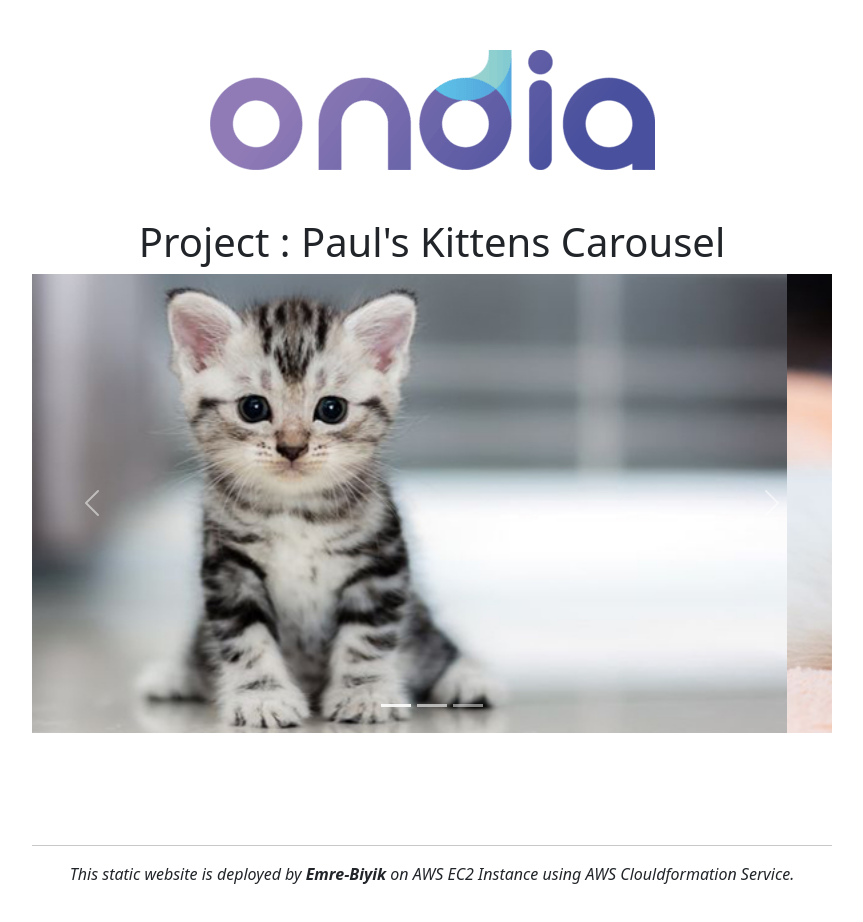
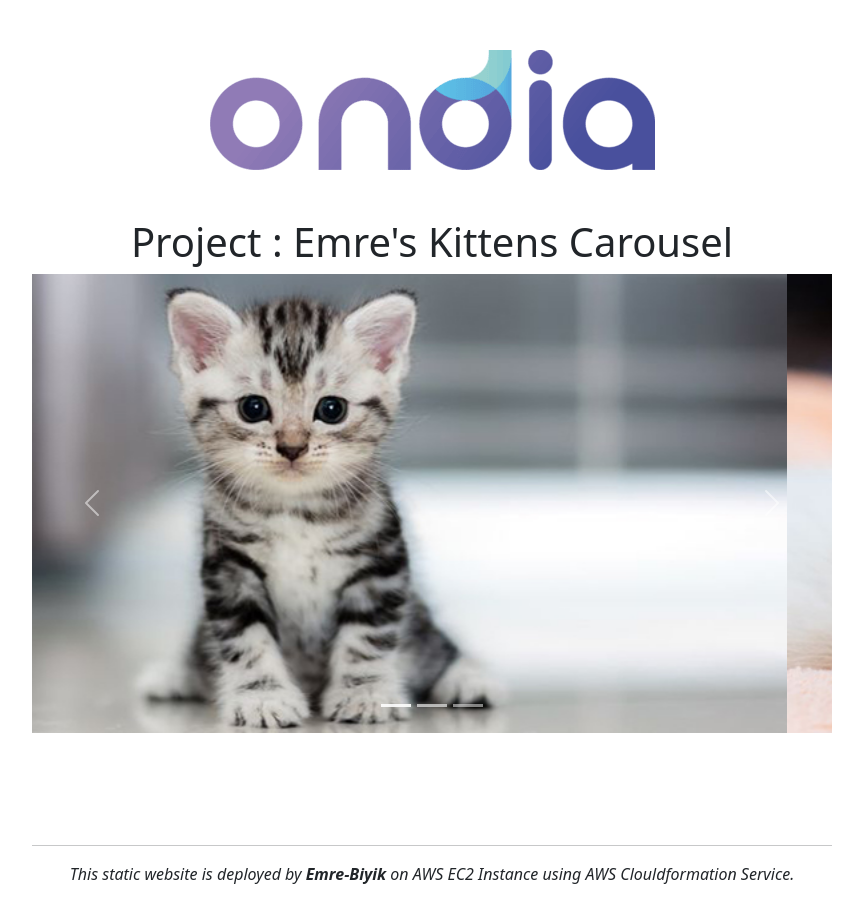
Before and after one commit to emrebiyik/kittens-carousel-ec2, a plain HTML site: page static-web/index.html in a window 1280 px wide. Shown: the whole page, without its empty margins (208-1071 px from the left). Drawn offline with nearby package versions, Linux system fonts and the light colour scheme.

Commit message:
yaml edited

```diff
--- a/static-web/index.html
+++ b/static-web/index.html
@@ -6,7 +6,7 @@
     <meta name="viewport" content="width=device-width, initial-scale=1.0">
     <link href="https://cdn.jsdelivr.net/npm/bootstrap@5.0.2/dist/css/bootstrap.min.css" rel="stylesheet" integrity="sha384-EVSTQN3/azprG1Anm3QDgpJLIm9Nao0Yz1ztcQTwFspd3yD65VohhpuuCOmLASjC" crossorigin="anonymous">
 
-    <title>Project : Paul's Kittens Carousel</title>
+    <title>Project : Emre's Kittens Carousel</title>
 </head>
 <body>
 
@@ -15,7 +15,7 @@
         <div><img src="ondia.png" alt="ondia"></div>
         <br><br>
 
-        <h1>Project : Paul's Kittens Carousel</h1>
+        <h1>Project : Emre's Kittens Carousel</h1>
         <div id="carouselExampleIndicators" class="carousel slide" data-bs-ride="carousel">
         <div class="carousel-indicators">
           <button type="button" data-bs-target="#carouselExampleIndicators" data-bs-slide-to="0" class="active" aria-current="true" aria-label="Slide 1"></button>
```
Also changed, not shown: 2 other files.
